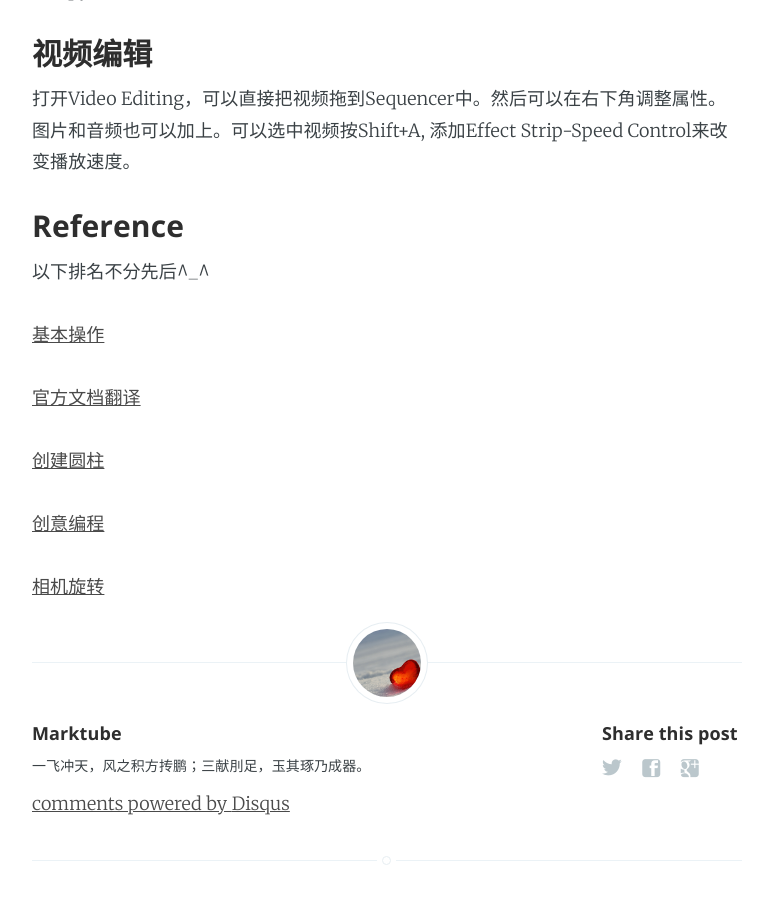
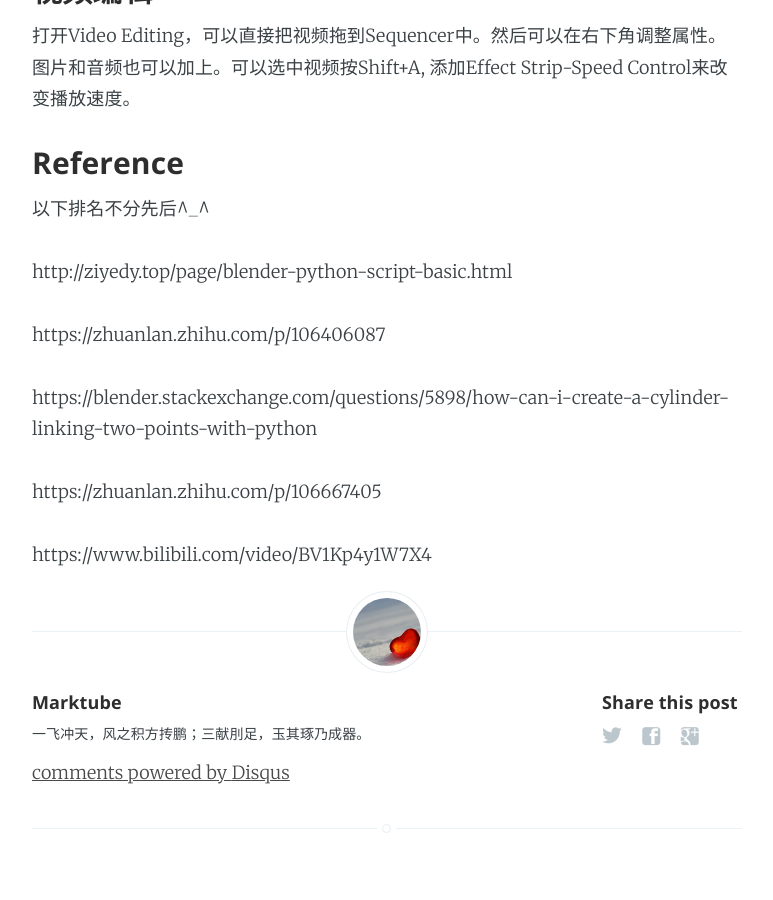
Before and after one commit to marktube/marktube.github.io, a Jekyll site: the page built from _posts/2021-09-30-Blender-rendering.markdown, in a window 1280 px wide and 900 px high, scrolled down 10414 px. Shown: the whole window, without its empty margins (253-1026 px from the left). Built offline with Jekyll 4.4.1, drawn with Linux system fonts in a browser that asks for light colours; comment, search, counter and statistics services are not loaded; some of the changed text lies outside the part shown.

Commit message:
Update 2021-09-30-Blender-rendering.markdown

```diff
--- a/_posts/2021-09-30-Blender-rendering.markdown
+++ b/_posts/2021-09-30-Blender-rendering.markdown
@@ -295,12 +293,12 @@
 以下排名不分先后^_^
 
 
-[基本操作](http://ziyedy.top/page/blender-python-script-basic.html)
+http://ziyedy.top/page/blender-python-script-basic.html
 
-[官方文档翻译](https://zhuanlan.zhihu.com/p/106406087)
+https://zhuanlan.zhihu.com/p/106406087
 
-[创建圆柱](https://blender.stackexchange.com/questions/5898/how-can-i-create-a-cylinder-linking-two-points-with-python)
+https://blender.stackexchange.com/questions/5898/how-can-i-create-a-cylinder-linking-two-points-with-python
 
-[创意编程](https://zhuanlan.zhihu.com/p/106667405)
+https://zhuanlan.zhihu.com/p/106667405
 
-[相机旋转](https://www.bilibili.com/video/BV1Kp4y1W7X4)
+https://www.bilibili.com/video/BV1Kp4y1W7X4
```
Also changed, not shown: other parts of _posts/2021-09-30-Blender-rendering.markdown (+1 -3 lines).
